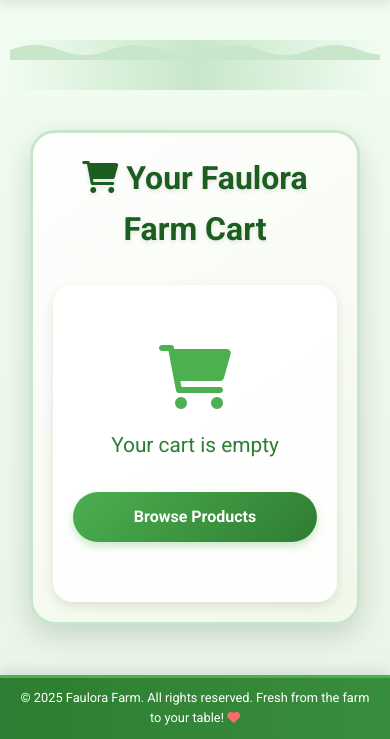
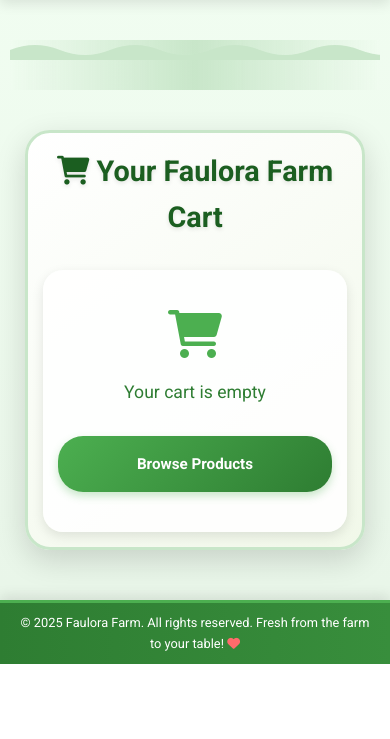
Before and after one commit to Tash465/Faulora-Farm, a Django app: page /cart/ in a window 390 px wide. Shown: the part 180-919 px from the top of the page. After the commit the page ends 844 px from the top, so only its background shows below. Run offline with Django 5.2, Linux system fonts and the light colour scheme.

Commit message:
Enhance responsive styles for cart layout

```diff
--- a/cart/templates/cart/cart.html
+++ b/cart/templates/cart/cart.html
@@ -281,8 +281,35 @@
     margin-bottom: 30px;
 }
 
-/* Responsive: Mobile-First */
-@media (max-width: 768px) {
+/* Responsive: Expanded Breakpoints for Seamless Adaptation */
+@media (max-width: 1023px) and (min-width: 769px) { /* Tablet */
+    .cart-container {
+        margin: 40px 20px;
+        padding: 30px;
+    }
+    .cart-header {
+        font-size: 2.2em;
+    }
+    .cart-table th, .cart-table td {
+        padding: 12px;
+        font-size: 1em;
+    }
+    .cart-table img {
+        width: 70px;
+        height: 70px;
+    }
+    .summary {
+        padding: 18px;
+    }
+    .summary h3 {
+        font-size: 1.6em;
+    }
+    .cart-buttons {
+        gap: 12px;
+    }
+}
+
+@media (max-width: 767px) { /* Mobile (481-767px) - Your existing, with touch refinements */
     .cart-container {
         margin: 20px;
         padding: 20px;
@@ -305,9 +332,73 @@
     .btn {
         width: 100%;
         justify-content: center;
+        padding: 14px 20px; /* Min 44px height for touch */
+        min-height: 44px;
     }
     .summary {
         text-align: center;
+    }
+}
+
+@media (max-width: 480px) { /* Small Mobile (320-480px) */
+    .cart-container {
+        margin: 15px;
+        padding: 15px;
+    }
+    .cart-header {
+        font-size: 1.8em;
+    }
+    .cart-table {
+        display: none; /* Hide table on very small screens */
+    }
+    .cart-items-mobile {
+        display: block; /* Show card layout instead */
+    }
+    .cart-item-card {
+        background: rgba(255, 255, 255, 0.9);
+        border-radius: 15px;
+        padding: 15px;
+        margin-bottom: 15px;
+        box-shadow: 0 2px 8px rgba(0, 0, 0, 0.1);
+        display: flex;
+        flex-direction: column;
+        gap: 10px;
+    }
+    .cart-item-card img {
+        width: 100%;
+        height: 120px;
+        border-radius: 10px;
+    }
+    .cart-item-card .details {
+        text-align: center;
+    }
+    .cart-item-card .quantity-controls {
+        justify-content: space-between;
+    }
+    .cart-item-card .qty-btn {
+        width: 40px;
+        height: 40px;
+    }
+    .btn {
+        padding: 16px 20px; /* Ensure touch-friendly */
+        min-height: 48px;
+        font-size: 0.95em;
+    }
+    .summary {
+        padding: 15px;
+        text-align: center;
+    }
+    .summary h3 {
+        font-size: 1.5em;
+    }
+    .empty-cart {
+        padding: 40px 15px;
+    }
+    .empty-cart i {
+        font-size: 3em;
+    }
+    .empty-cart p {
+        font-size: 1.1em;
     }
 }
 </style>
```
